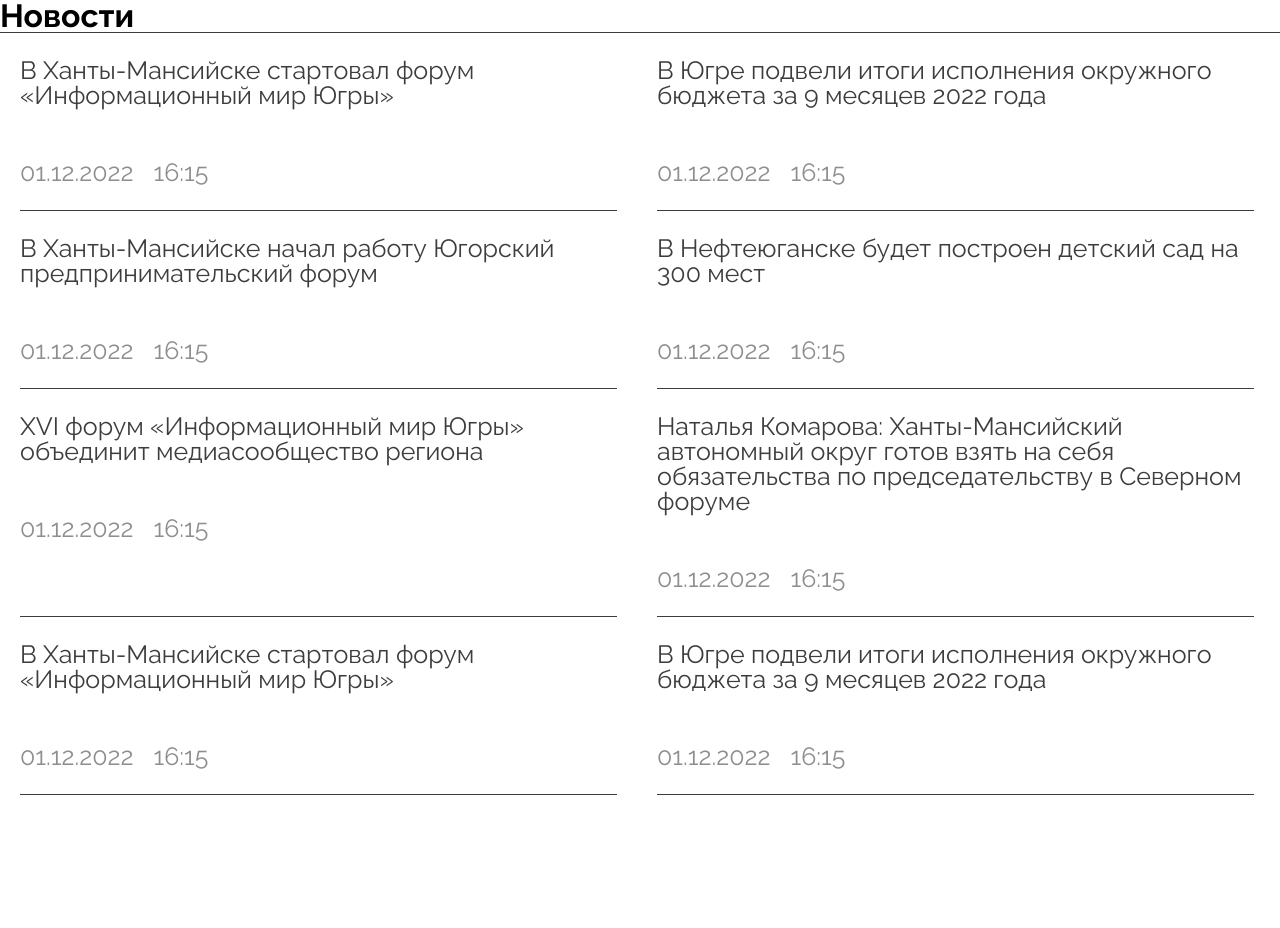
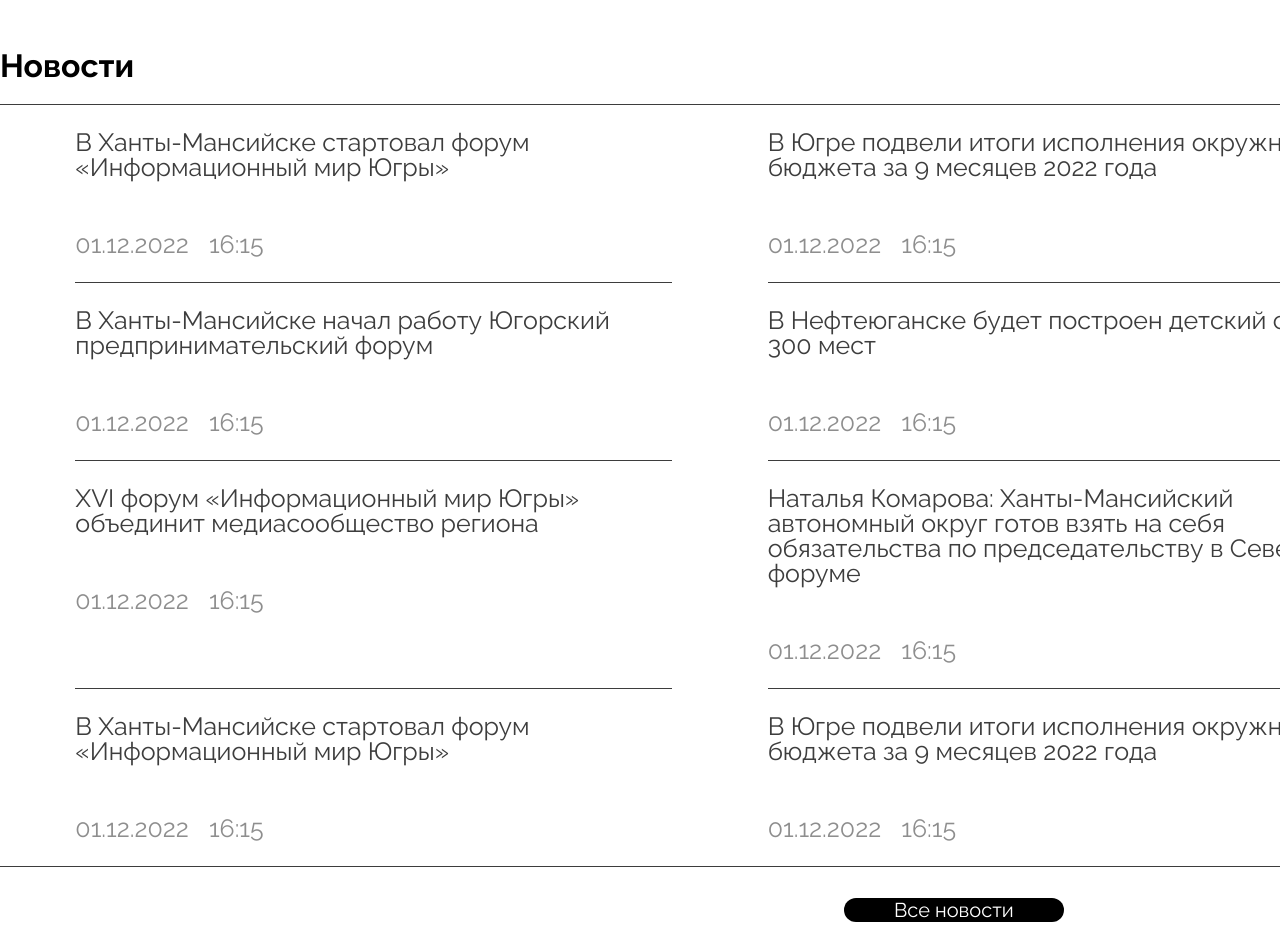
Before and after one commit to Patrick5432/News-Ygra, a plain HTML site: page index.html in a window 1280 px wide. Shown: the top 928 px of the page. Before the commit the page ends 800 px from the top, so only its background shows below. Drawn offline with Linux system fonts and the light colour scheme.

Commit message:
Доделывание основного блока

```diff
--- a/index.html
+++ b/index.html
@@ -91,7 +91,7 @@
                     </li>
                 </ul>
                 <ul>
-                    <li>
+                    <li class="last_news">
                         <a href="#">В Ханты-Мансийске стартовал форум «Информационный мир Югры»
                         </a>
                         <div class="publication_time">
@@ -103,7 +103,7 @@
                             </div>
                         </div>
                     </li>
-                    <li>
+                    <li class="last_news">
                         <a href="#">В Югре подвели итоги исполнения окружного бюджета за 9 месяцев 2022 года
                         </a>
                         <div class="publication_time">
@@ -117,6 +117,9 @@
                     </li>
                 </ul>
             </div>
+            <button>
+                <a href="#">Все новости</a>
+            </button>
         </div>
     </div>
   </div>
--- a/style.css
+++ b/style.css
@@ -23,20 +23,28 @@ img {
 }
 
 body {
+    width: 1440px;
+    margin: 0 auto;
     height: 100%;
     line-height: 1;
 }
 
-.news .block_news {
-    margin: 0 auto;
+.news .main_block {
+    margin-top: 50px;
+    border-bottom: 1px solid #3D3D3D;
 }
 
-.news .main_block {
+.news .main_block h1 {
+    margin-bottom: 22px;
+}
+
+.news .block_news {
     border-bottom: 1px solid #3D3D3D;
 }
 
 .news .block_news ul {
     display: flex;
+    justify-content: space-evenly;
     margin-top: 25px;
 }
 
@@ -67,3 +75,23 @@ body {
 .news .block_news ul li .publication_time .time {
     margin-left: 20px;
 }
+
+.news .block_news ul .last_news {
+    border: none;
+}
+
+.news button {
+    margin-left: 844px;
+    margin-top: 31px;
+    background: black;
+    border-radius: 20px;
+}
+
+.news button a {
+    color: #FFFFFF;
+    padding-left: 50px;
+    padding-right: 50px;
+    padding-top: 6px;
+    padding-bottom: 6px;
+    font-size: 20px;
+}
```
